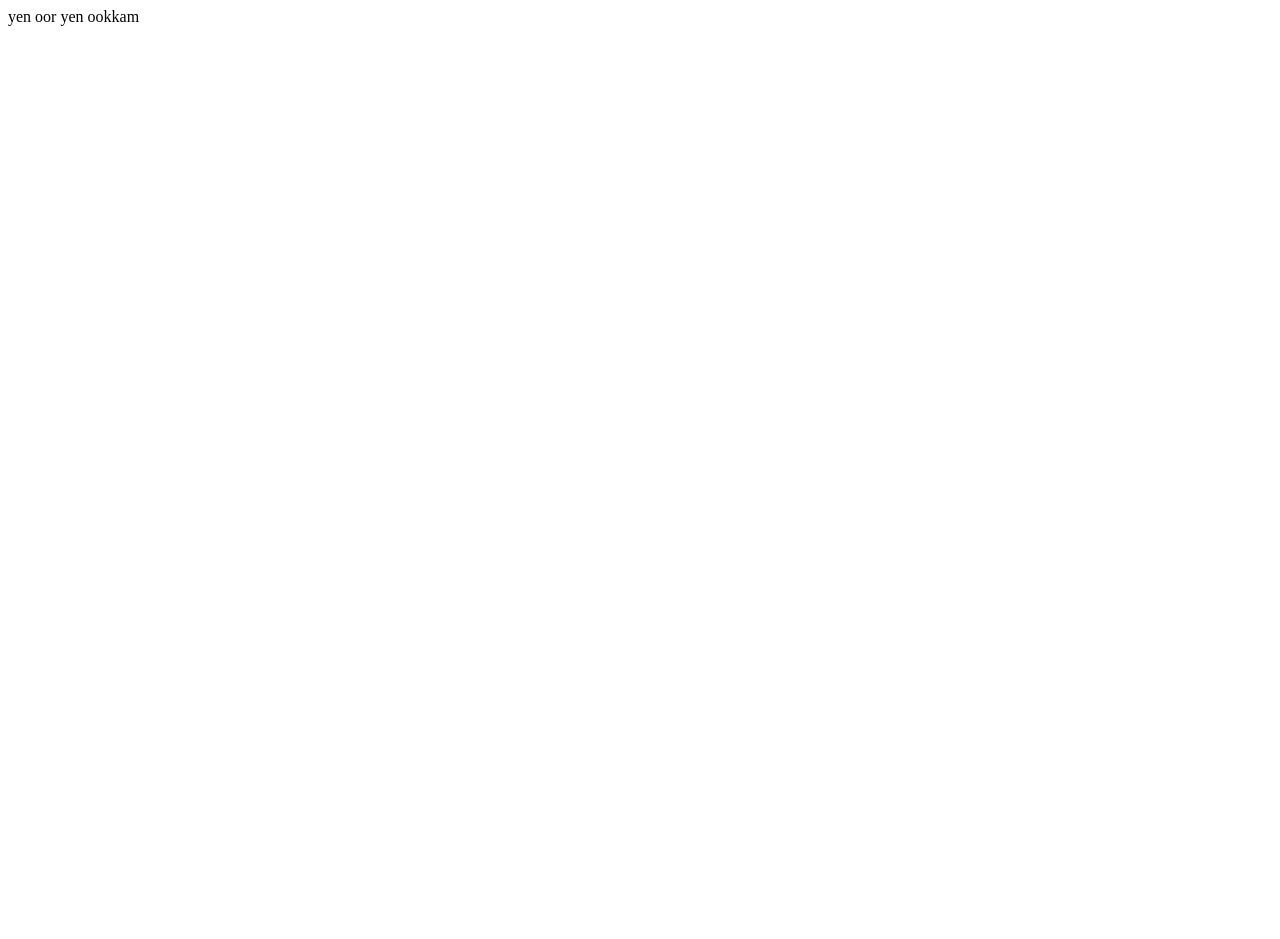
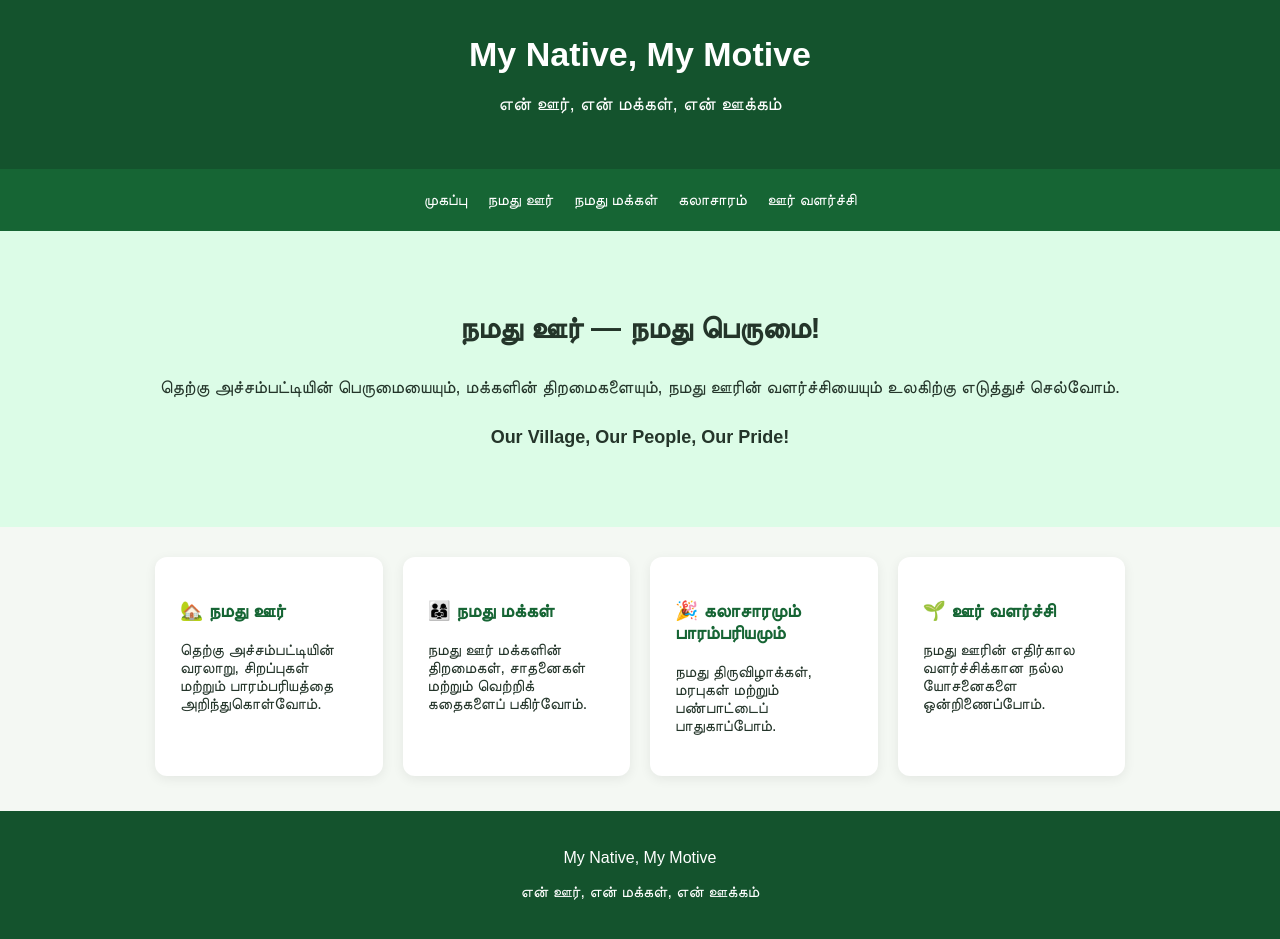
Before and after one commit to inba333/my-native-my-motive, a plain HTML site: page index.html in a window 1280 px wide. Before the commit the page ends 800 px from the top, so only its background shows below. Drawn offline with Linux system fonts and the light colour scheme.

Commit message:
Update index.html

```diff
--- a/index.html
+++ b/index.html
@@ -1 +1,149 @@
-yen oor yen ookkam
+<!DOCTYPE html>
+<html lang="ta">
+<head>
+    <meta charset="UTF-8">
+    <meta name="viewport" content="width=device-width, initial-scale=1.0">
+    <title>My Native, My Motive</title>
+
+    <style>
+        * {
+            box-sizing: border-box;
+        }
+
+        body {
+            margin: 0;
+            font-family: Arial, sans-serif;
+            background: #f4f8f3;
+            color: #24352a;
+        }
+
+        header {
+            background: #14532d;
+            color: white;
+            text-align: center;
+            padding: 35px 15px;
+        }
+
+        header h1 {
+            margin: 0;
+            font-size: 34px;
+        }
+
+        header p {
+            font-size: 19px;
+        }
+
+        nav {
+            background: #166534;
+            padding: 14px;
+            text-align: center;
+        }
+
+        nav a {
+            color: white;
+            text-decoration: none;
+            margin: 8px;
+            display: inline-block;
+        }
+
+        .hero {
+            text-align: center;
+            padding: 55px 20px;
+            background: #dcfce7;
+        }
+
+        .hero h2 {
+            font-size: 30px;
+        }
+
+        .hero p {
+            font-size: 18px;
+            line-height: 1.8;
+        }
+
+        .sections {
+            max-width: 1000px;
+            margin: 30px auto;
+            padding: 0 15px;
+            display: grid;
+            grid-template-columns: repeat(auto-fit, minmax(220px, 1fr));
+            gap: 20px;
+        }
+
+        .card {
+            background: white;
+            padding: 25px;
+            border-radius: 12px;
+            box-shadow: 0 3px 12px #00000012;
+        }
+
+        .card h3 {
+            color: #166534;
+        }
+
+        footer {
+            background: #14532d;
+            color: white;
+            text-align: center;
+            padding: 22px;
+            margin-top: 35px;
+        }
+    </style>
+</head>
+
+<body>
+
+<header>
+    <h1>My Native, My Motive</h1>
+    <p>என் ஊர், என் மக்கள், என் ஊக்கம்</p>
+</header>
+
+<nav>
+    <a href="#home">முகப்பு</a>
+    <a href="#village">நமது ஊர்</a>
+    <a href="#people">நமது மக்கள்</a>
+    <a href="#culture">கலாசாரம்</a>
+    <a href="#development">ஊர் வளர்ச்சி</a>
+</nav>
+
+<section class="hero" id="home">
+    <h2>நமது ஊர் — நமது பெருமை!</h2>
+    <p>
+        தெற்கு அச்சம்பட்டியின் பெருமையையும்,
+        மக்களின் திறமைகளையும்,
+        நமது ஊரின் வளர்ச்சியையும் உலகிற்கு எடுத்துச் செல்வோம்.
+    </p>
+    <p><strong>Our Village, Our People, Our Pride!</strong></p>
+</section>
+
+<section class="sections">
+
+    <div class="card" id="village">
+        <h3>🏡 நமது ஊர்</h3>
+        <p>தெற்கு அச்சம்பட்டியின் வரலாறு, சிறப்புகள் மற்றும் பாரம்பரியத்தை அறிந்துகொள்வோம்.</p>
+    </div>
+
+    <div class="card" id="people">
+        <h3>👨‍👩‍👧 நமது மக்கள்</h3>
+        <p>நமது ஊர் மக்களின் திறமைகள், சாதனைகள் மற்றும் வெற்றிக் கதைகளைப் பகிர்வோம்.</p>
+    </div>
+
+    <div class="card" id="culture">
+        <h3>🎉 கலாசாரமும் பாரம்பரியமும்</h3>
+        <p>நமது திருவிழாக்கள், மரபுகள் மற்றும் பண்பாட்டைப் பாதுகாப்போம்.</p>
+    </div>
+
+    <div class="card" id="development">
+        <h3>🌱 ஊர் வளர்ச்சி</h3>
+        <p>நமது ஊரின் எதிர்கால வளர்ச்சிக்கான நல்ல யோசனைகளை ஒன்றிணைப்போம்.</p>
+    </div>
+
+</section>
+
+<footer>
+    <p>My Native, My Motive</p>
+    <p>என் ஊர், என் மக்கள், என் ஊக்கம்</p>
+</footer>
+
+</body>
+</html>
```
